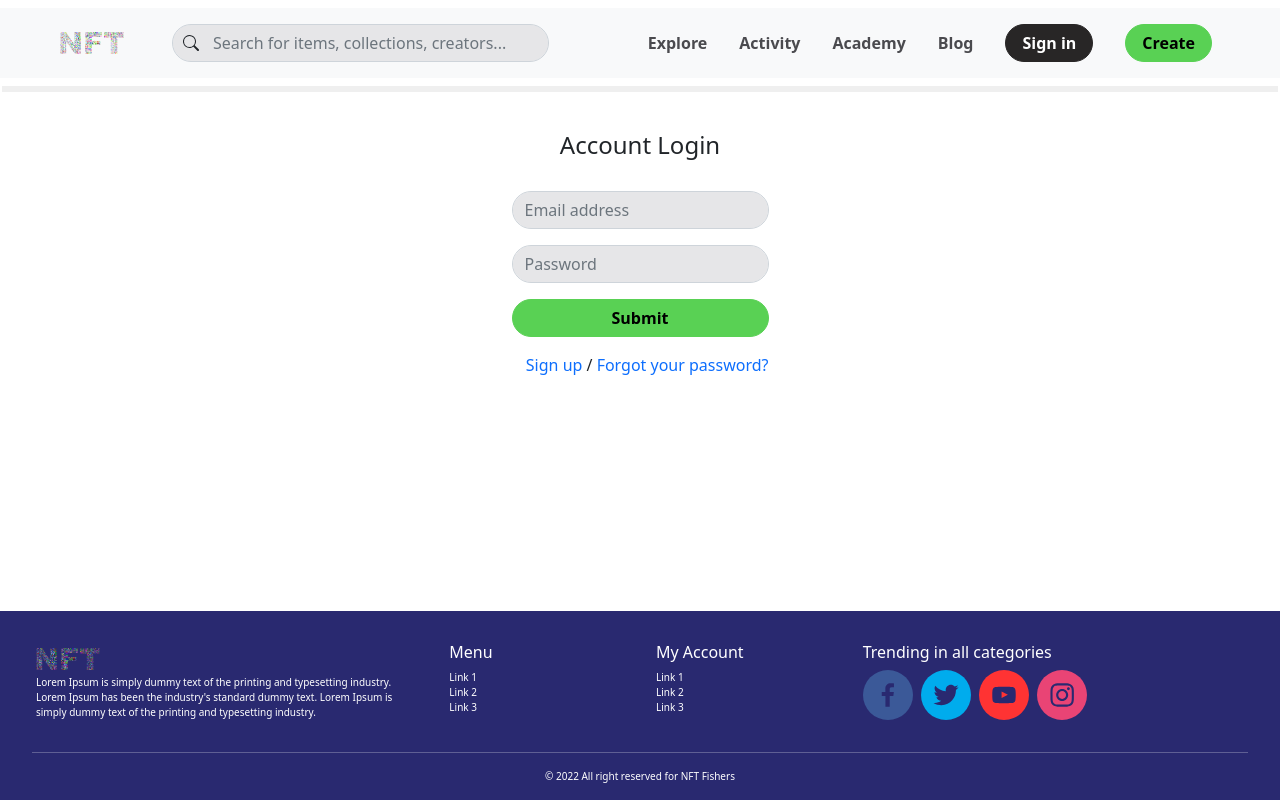
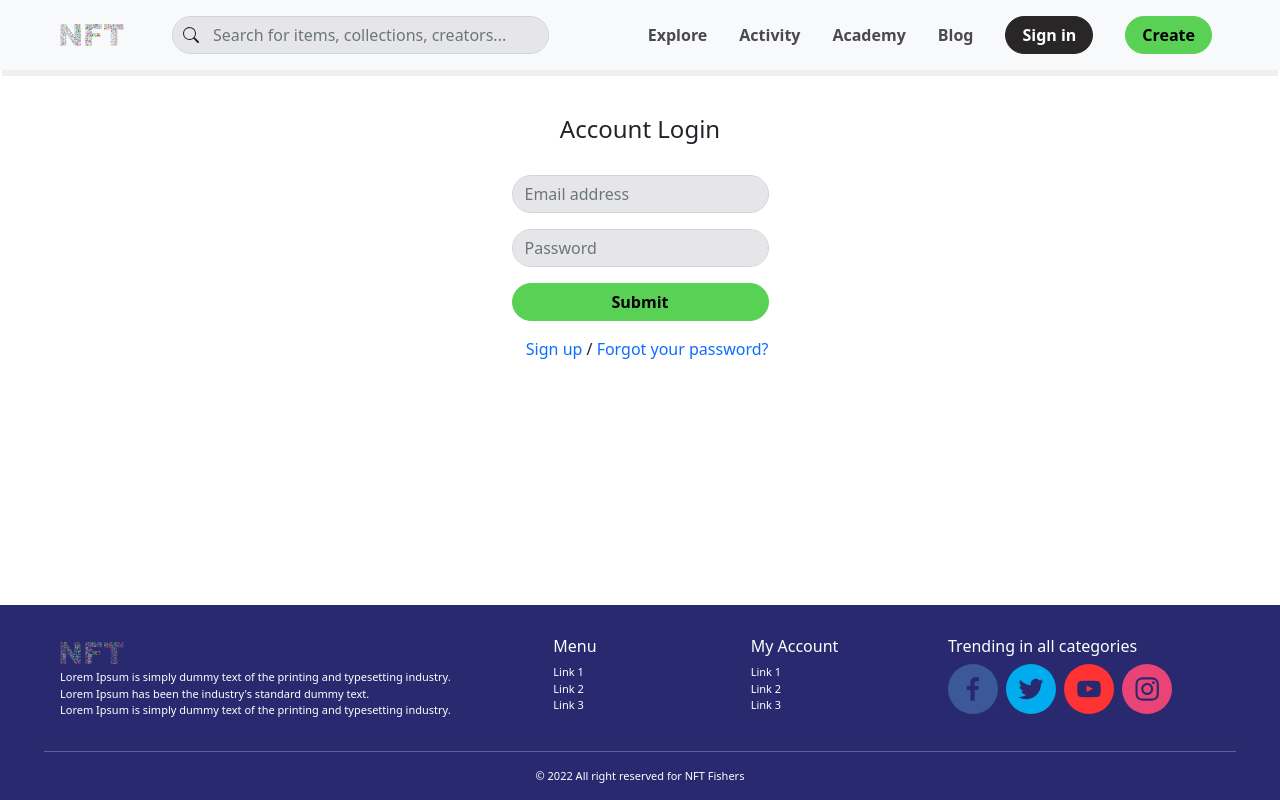
Before and after one commit to mihiran-paranamanage/nft-marketplace-react-bootstrap, a React (Create React App) app: page /sign-in in a window 1280 px wide. Built offline with nearby package versions, Linux system fonts and the light colour scheme.

Commit message:
Change Footer styles

```diff
--- a/src/components/shared/footer/Footer.scss
+++ b/src/components/shared/footer/Footer.scss
@@ -1,13 +1,14 @@
 @import './src/styles/colors';
 
-.footer-container {
+.footer {
   position: absolute;
   bottom: 0;
   color: white;
-  background-color: #292970;
+  background-color: $dark-blue;
   max-height: 200px;
   padding: 1rem 2rem 0;
-  font-size: 10px;
+  font-size: 11px;
+  width: 100%;
 
   img {
     width: 4rem;
--- a/src/components/shared/footer/Footer.tsx
+++ b/src/components/shared/footer/Footer.tsx
@@ -2,18 +2,24 @@ import React from 'react';
 import {Container} from 'react-bootstrap';
 import {SocialIcon} from 'react-social-icons';
 
-import './Footer.scss'
+import './Footer.scss';
 
 export const Footer: React.FC = () => {
     return (
-        <footer>
-            <Container fluid className="footer-container">
-                <div className="row">
-                    <div className="col-md-4 p-3">
+        <footer className="footer">
+            <Container fluid>
+                <div className="row p-3">
+                    <div className="col-md-5">
                         <img src={require('../../../assets/navbar-logo.png')} alt="Logo"/>
-                        <p>Lorem Ipsum is simply dummy text of the printing and typesetting industry. Lorem Ipsum has been the industry's standard dummy text. Lorem Ipsum is simply dummy text of the printing and typesetting industry.</p>
+                        <p>
+                            Lorem Ipsum is simply dummy text of the printing and typesetting industry.
+                            <br/>
+                            Lorem Ipsum has been the industry's standard dummy text.
+                            <br/>
+                            Lorem Ipsum is simply dummy text of the printing and typesetting industry.
+                        </p>
                     </div>
-                    <div className="col-md-2 p-3">
+                    <div className="col-md-2">
                         <h6>Menu</h6>
                         <ul className="list-unstyled">
                             <li>Link 1</li>
@@ -21,7 +27,7 @@ export const Footer: React.FC = () => {
                             <li>Link 3</li>
                         </ul>
                     </div>
-                    <div className="col-md-2 p-3">
+                    <div className="col-md-2">
                         <h6>My Account</h6>
                         <ul className="list-unstyled">
                             <li>Link 1</li>
@@ -29,7 +35,7 @@ export const Footer: React.FC = () => {
                             <li>Link 3</li>
                         </ul>
                     </div>
-                    <div className="col-md-4 p-3">
+                    <div className="col-md-3 ms-auto">
                         <h6>Trending in all categories</h6>
                         <div className="d-flex">
                             <SocialIcon className="me-2" url="https://facebook.com/jaketrent" />
--- a/src/components/shared/navbar/NavBar.tsx
+++ b/src/components/shared/navbar/NavBar.tsx
@@ -8,8 +8,7 @@ import {PrimaryButton} from '../button/primary-button/PrimaryButton';
 
 export const NavBar: React.FC = () => {
     return (
-        <div className="nav-bar">
-            <Navbar bg="light" expand="lg" sticky="top">
+        <Navbar className="nav-bar" bg="light" expand="lg" sticky="top">
             <Container fluid>
                 <Navbar.Brand className="mx-5">
                     <img src={require('../../../assets/navbar-logo.png')} alt="Logo"/>
@@ -41,6 +40,5 @@ export const NavBar: React.FC = () => {
                 </div>
             </Container>
         </Navbar>
-        </div>
     )
 }
--- a/src/styles/_colors.scss
+++ b/src/styles/_colors.scss
@@ -1,5 +1,6 @@
 $black: #282626;
 $green: #59d154;
 $light-blue: #4ba8d7;
+$dark-blue: #292970;
 $light-gray: #e6e6e8;
 $dark-gray: #4a4a4e;
```
Lines whose indentation alone changed are shown as unchanged.
